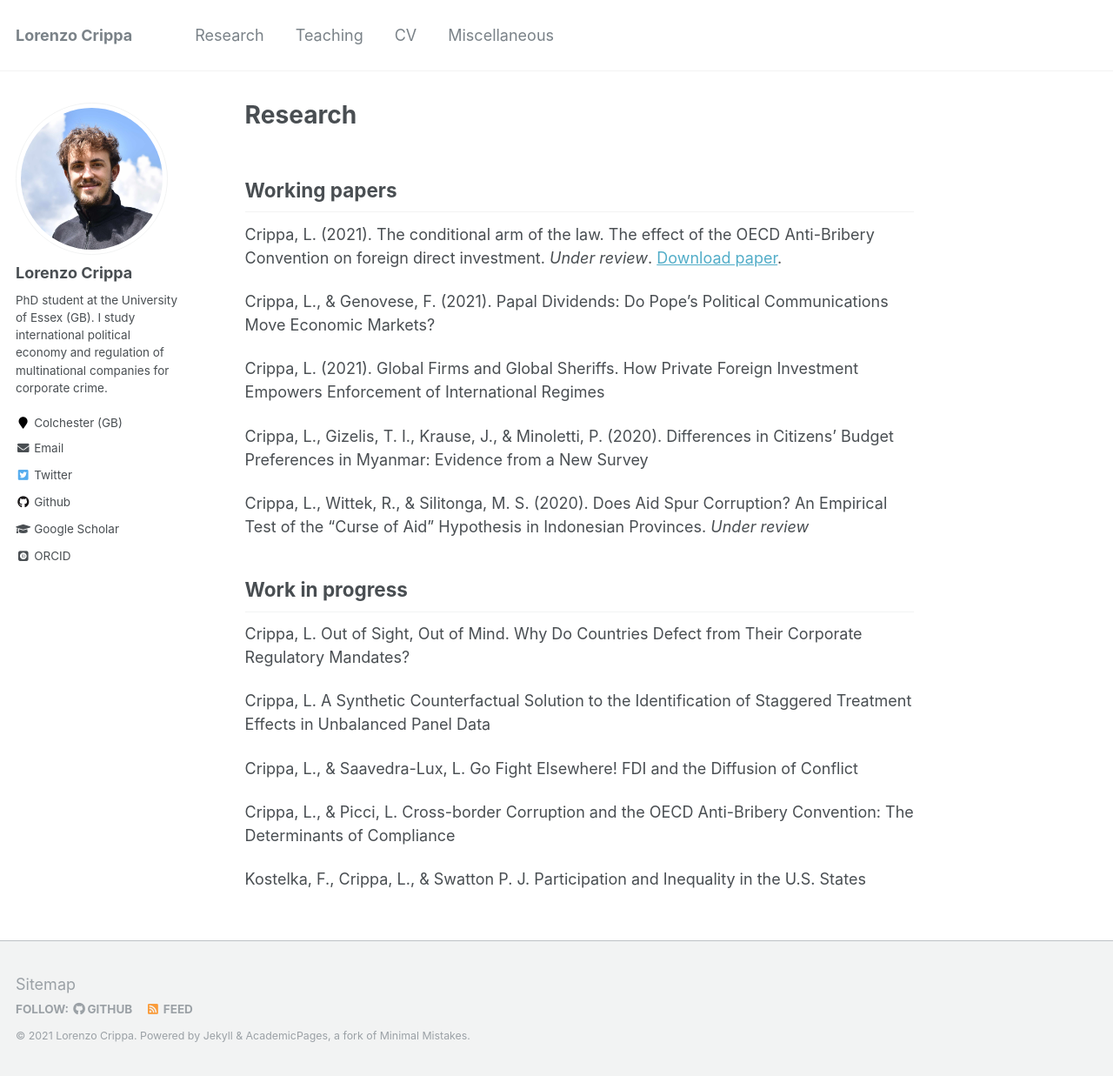
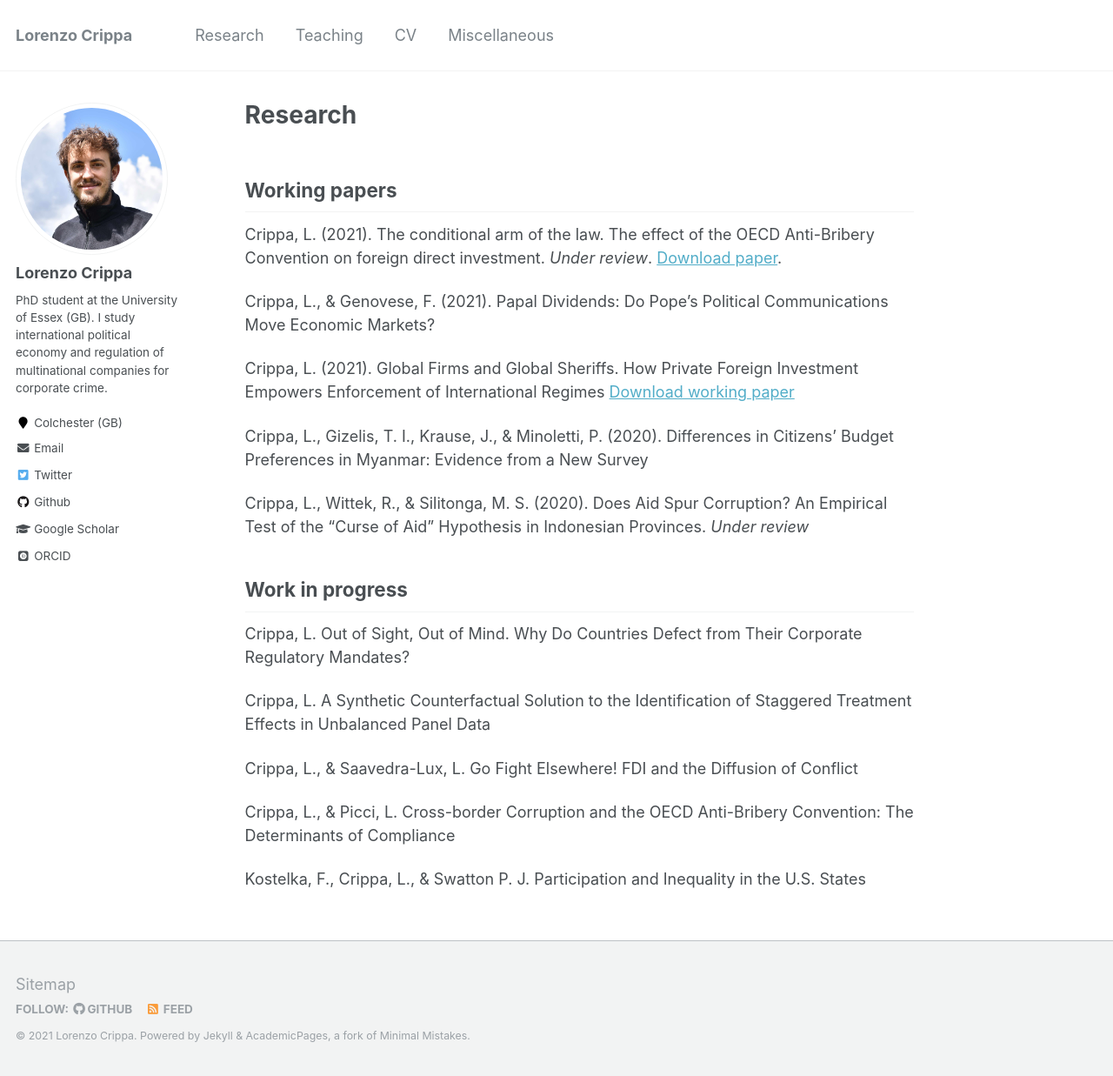
Before and after one commit to lorenzo-crippa/lorenzo-crippa.github.io, a Jekyll site: the page built from _pages/research.md, in a window 1280 px wide and 1237 px high. Shown: the whole window at 87% size. Built offline with Jekyll 4.4.1, drawn with Linux system fonts in a browser that asks for light colours; some web fonts are replaced.

Commit message:
Update research.md

```diff
--- a/_pages/research.md
+++ b/_pages/research.md
@@ -10,7 +10,7 @@ Crippa, L. (2021). The conditional arm of the law. The effect of the OECD Anti-B
 
 Crippa, L., & Genovese, F. (2021). Papal Dividends: Do Pope’s Political Communications Move Economic Markets?
 
-Crippa, L. (2021). Global Firms and Global Sheriffs. How Private Foreign Investment Empowers Enforcement of International Regimes
+Crippa, L. (2021). Global Firms and Global Sheriffs. How Private Foreign Investment Empowers Enforcement of International Regimes [Download working paper](https://lorenzo-crippa.github.io/files/sheriffs.pdf)
 
 Crippa, L., Gizelis, T. I., Krause, J., & Minoletti, P. (2020). Differences in Citizens’ Budget Preferences in Myanmar: Evidence from a New Survey
 
```
